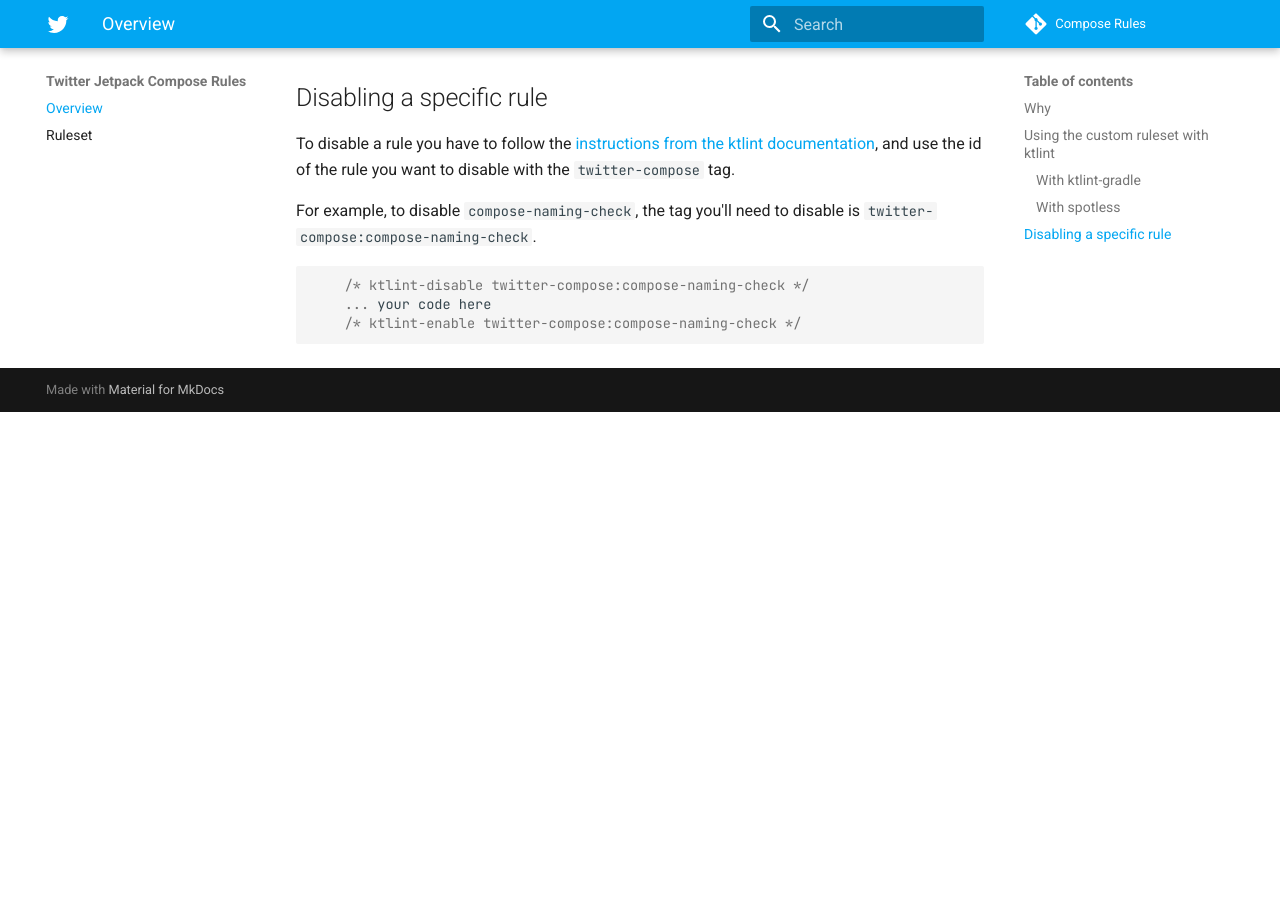
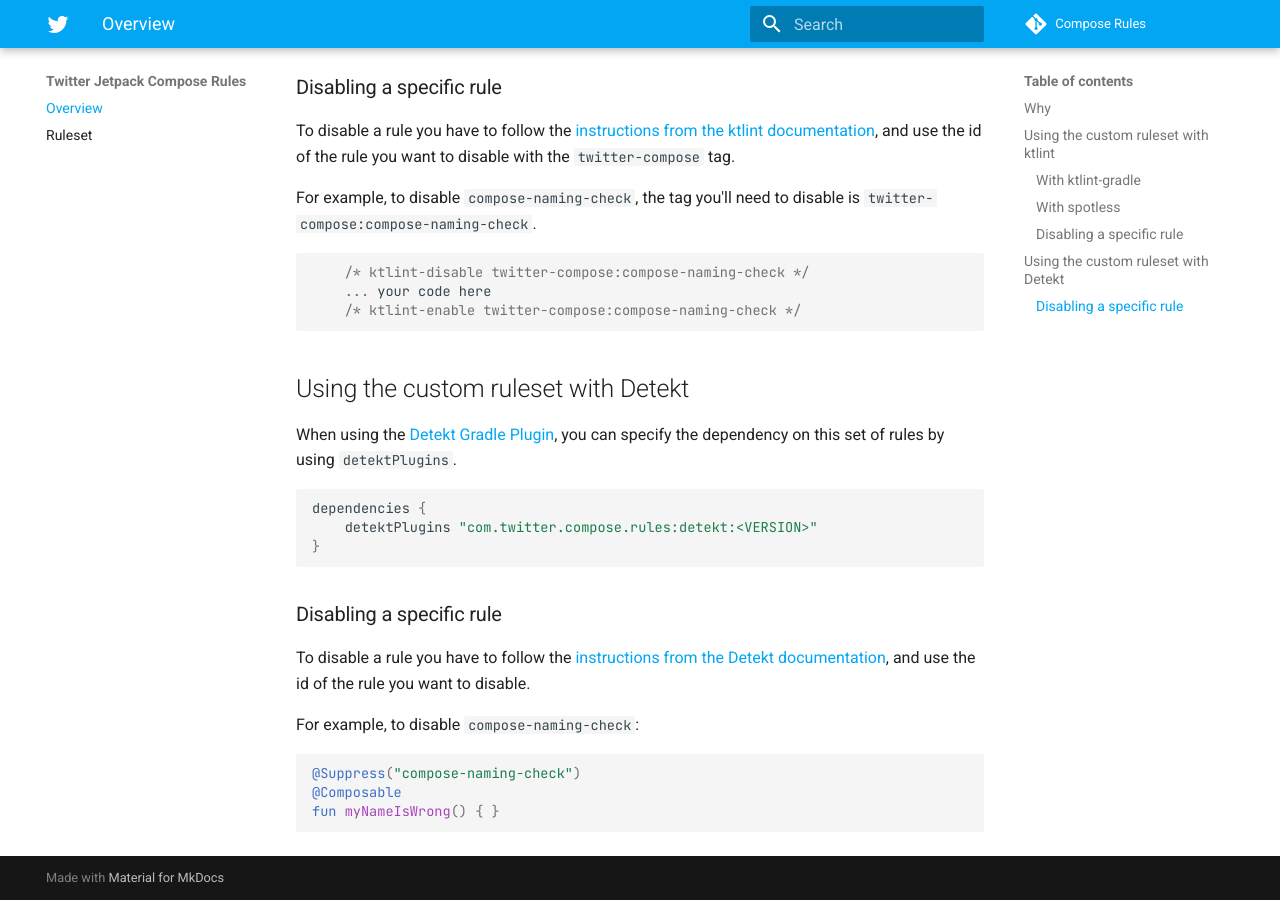
Before and after one commit to twitter/compose-rules, an MkDocs documentation site: the page built from docs/index.md, in a window 1280 px wide and 900 px high, scrolled down 853 px. Built offline with MkDocs 1.6.1 and Material for MkDocs 9.7.7, drawn with Linux system fonts in a browser that asks for light colours; comment, search, counter and statistics services are not loaded; before the commit the page ends 1265 px from its top, so only the background shows below that.

Commit message:
Updated documentation to include Detekt instructions (#30)
I added some instructions on how to use the rules with Detekt, and removed docs duplication between the README (which now will contain the basics) and the actual documentation (which contains more info, and how to suppress rules).

````diff
--- a/docs/index.md
+++ b/docs/index.md
@@ -25,7 +25,7 @@
 If using [Spotless](https://github.com/diffplug/spotless), there is currently a workaround on how to do that described [in this issue](https://github.com/diffplug/spotless/issues/1220).
 
 
-## Disabling a specific rule
+### Disabling a specific rule
 
 To disable a rule you have to follow the [instructions from the ktlint documentation](https://github.com/pinterest/ktlint#how-do-i-suppress-an-errors-for-a-lineblockfile), and use the id of the rule you want to disable with the `twitter-compose` tag.
 
@@ -36,3 +36,25 @@
     ... your code here
     /* ktlint-enable twitter-compose:compose-naming-check */
 ```
+
+## Using the custom ruleset with Detekt
+
+When using the [Detekt Gradle Plugin](https://detekt.dev/docs/gettingstarted/gradle), you can specify the dependency on this set of rules by using `detektPlugins`.
+
+```groovy
+dependencies {
+    detektPlugins "com.twitter.compose.rules:detekt:<VERSION>"
+}
+```
+
+### Disabling a specific rule
+
+To disable a rule you have to follow the [instructions from the Detekt documentation](https://detekt.dev/docs/introduction/suppressing-rules), and use the id of the rule you want to disable.
+
+For example, to disable `compose-naming-check`:
+
+```kotlin
+@Suppress("compose-naming-check")
+@Composable
+fun myNameIsWrong() { }
+```
````
Also changed, not shown: README.md (+15 -7 lines), docs/rules.md (+1 -1 lines).
